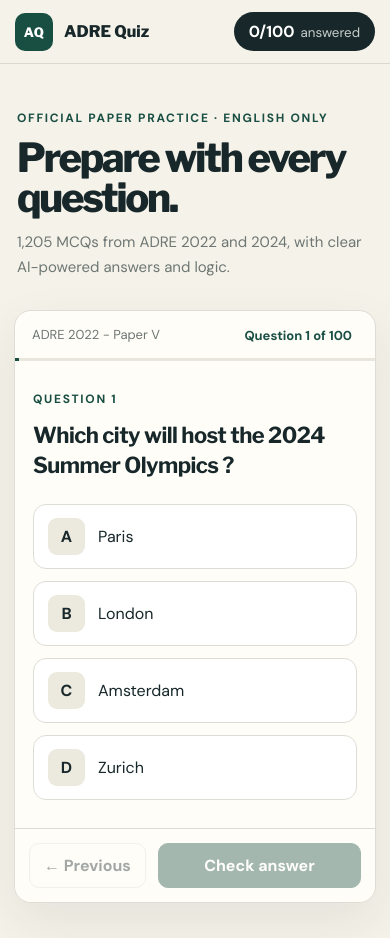
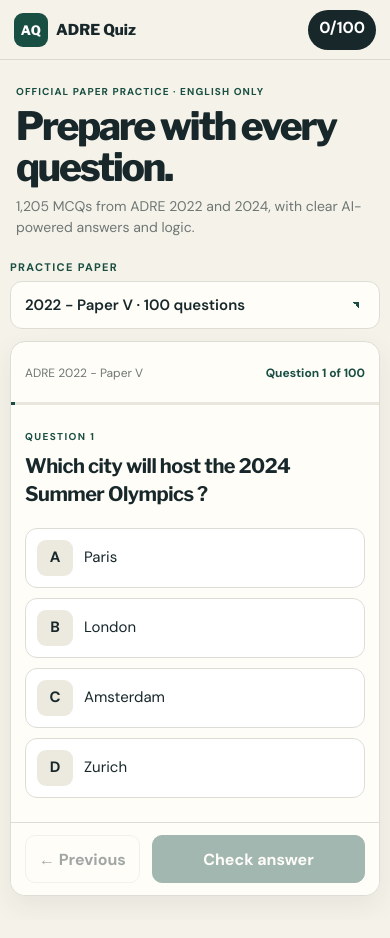
Before and after one commit to Ninjaboy249/ADRE-QUIZ-BY-SR, a website: page public/index.html in a window 390 px wide. Drawn offline with nearby package versions, Linux system fonts and the light colour scheme.

Commit message:
Improve mobile quiz UI

```diff
--- a/public/app.js
+++ b/public/app.js
@@ -17,6 +17,7 @@ function render() {
     <header class="topbar"><a class="brand" href="#top"><span class="brand-mark">AQ</span><span>ADRE Quiz</span></a><button class="score-pill" data-action="navigator"><span>${answered}/${set.length}</span><small>answered</small></button></header>
     <section class="hero" id="top"><div><p class="eyebrow">Official paper practice · English only</p><h1>Prepare with every question.</h1><p class="hero-copy">1,205 MCQs from ADRE 2022 and 2024, with clear AI-powered answers and logic.</p></div><div class="hero-stat"><strong>10</strong><span>complete papers</span></div></section>
     <section class="workspace">
+      <div class="mobile-paper-picker"><label for="paper-select">Practice paper</label><select id="paper-select">${state.papers.map((paper) => `<option value="${paper.id}" ${paper.id === state.paperId ? "selected" : ""}>${escapeHtml(paper.title.replace("ADRE ", ""))} · ${paper.count} questions</option>`).join("")}</select></div>
       <aside class="sidebar"><p class="section-label">Choose a paper</p><div class="paper-list">${state.papers.map((paper) => `<button class="paper ${paper.id === state.paperId ? "active" : ""}" data-paper="${paper.id}"><span>${escapeHtml(paper.title.replace("ADRE ", ""))}</span><small>${paper.count} questions</small></button>`).join("")}</div><div class="mini-score"><span>Current score</span><strong>${correct}<small> / ${answered}</small></strong></div></aside>
       <article class="quiz-card"><div class="quiz-meta"><span>${escapeHtml(question.paper)}</span><button data-action="navigator">Question ${state.index + 1} of ${set.length}</button></div><div class="progress"><span style="width:${((state.index + 1) / set.length) * 100}%"></span></div>
         <div class="question-area"><p class="question-number">Question ${question.number}</p><h2>${escapeHtml(question.question)}</h2><div class="options">${question.options.map((option, index) => {
@@ -51,6 +52,15 @@ app.addEventListener("click", (event) => {
   if (action === "check") check(); else if (action === "previous") go(state.index - 1); else if (action === "next") go(state.index + 1); else if (action === "navigator") { state.navigator = true; render(); } else if (action === "close") { state.navigator = false; render(); }
 });
 
+app.addEventListener("change", (event) => {
+  if (event.target.id !== "paper-select") return;
+  state.paperId = event.target.value;
+  state.index = 0;
+  state.selected = state.results[currentSet()[0].id]?.selected ?? null;
+  state.error = "";
+  render();
+});
+
 fetch("/data/questions.json").then((response) => response.json()).then((questions) => {
   state.questions = questions;
   const map = new Map(); questions.forEach((question) => map.set(question.paperId, { id: question.paperId, title: question.paper, count: (map.get(question.paperId)?.count || 0) + 1 }));
--- a/public/styles.css
+++ b/public/styles.css
@@ -4,6 +4,7 @@
 * { box-sizing:border-box; }
 html { scroll-behavior:smooth; }
 body { margin:0; color:var(--ink); background:var(--paper); font-family:"DM Sans",sans-serif; }
+body { -webkit-tap-highlight-color:transparent; overflow-x:hidden; }
 .loading-page { min-height:100vh; display:grid; place-items:center; color:var(--muted); font-weight:600; }
 button { font:inherit; }
 button:focus-visible, a:focus-visible { outline:3px solid #d4b43c; outline-offset:3px; }
@@ -20,6 +21,7 @@ button:focus-visible, a:focus-visible { outline:3px solid #d4b43c; outline-offse
 .hero-stat { min-width:150px; border-left:1px solid #c8c8bf; padding-left:25px; display:flex; flex-direction:column; }
 .hero-stat strong { font:800 42px/1 "Libre Franklin",sans-serif; }.hero-stat span { margin-top:6px; color:var(--muted); }
 .workspace { max-width:1240px; margin:0 auto; padding:0 24px 72px; display:grid; grid-template-columns:245px minmax(0,1fr); gap:24px; align-items:start; }
+.mobile-paper-picker { display:none; }
 .sidebar { position:sticky; top:20px; }
 .section-label { margin:0 0 12px; }
 .paper-list { display:grid; gap:5px; }
@@ -50,5 +52,50 @@ button:focus-visible, a:focus-visible { outline:3px solid #d4b43c; outline-offse
 .navigator { width:min(720px,100%); max-height:82vh; overflow:auto; background:var(--card); border-radius:20px; padding:26px; box-shadow:0 30px 100px #07141155; }
 .navigator-head { display:flex; justify-content:space-between; align-items:start; }.navigator-head h2 { margin:0; font:700 22px "Libre Franklin",sans-serif; }.navigator-head button { border:0; background:#ebe8df; border-radius:50%; width:36px; height:36px; font-size:25px; cursor:pointer; }
 .question-grid { margin-top:24px; display:grid; grid-template-columns:repeat(10,1fr); gap:7px; }.question-grid button { aspect-ratio:1; border:1px solid var(--line); background:#fff; border-radius:8px; cursor:pointer; color:var(--muted); }.question-grid button.done { background:#dce9c9; color:var(--green); border-color:#b6ca95; }.question-grid button.current { color:#fff; background:var(--green); border-color:var(--green); }
-@media (max-width:800px) { .hero { padding-top:42px; }.hero-stat,.sidebar { display:none; }.workspace { grid-template-columns:1fr; padding-inline:14px; }.options { grid-template-columns:1fr; }.question-grid { grid-template-columns:repeat(6,1fr); } }
-@media (max-width:520px) { .topbar { height:64px; padding:0 15px; }.hero { padding:34px 17px 30px; }.hero h1 { font-size:40px; }.hero-copy { font-size:15px; }.workspace { padding-bottom:35px; }.quiz-card { border-radius:17px; }.quiz-meta { padding:15px 17px 13px; }.quiz-meta span { max-width:52%; }.question-area { padding:30px 18px 28px; }.question-area h2 { font-size:22px; margin-bottom:24px; }.option { min-height:62px; }.quiz-actions { padding:14px; position:sticky; bottom:0; background:rgba(255,253,248,.95); }.quiz-actions button { padding:11px 14px; }.primary { min-width:0; flex:1; }.navigator { padding:21px 16px; }.question-grid { grid-template-columns:repeat(5,1fr); } }
+@media (max-width:800px) {
+  .topbar { position:sticky; top:0; z-index:10; background:rgba(245,242,233,.94); backdrop-filter:blur(12px); }
+  .hero { padding-top:38px; }
+  .hero-stat,.sidebar { display:none; }
+  .workspace { grid-template-columns:1fr; padding-inline:14px; gap:12px; }
+  .mobile-paper-picker { display:grid; gap:7px; }
+  .mobile-paper-picker label { color:var(--green); text-transform:uppercase; letter-spacing:.12em; font-size:11px; font-weight:700; }
+  .mobile-paper-picker select { width:100%; min-height:48px; appearance:none; border:1px solid var(--line); border-radius:12px; padding:0 44px 0 14px; color:var(--ink); background:var(--card) linear-gradient(45deg,transparent 50%,var(--green) 50%) calc(100% - 20px) 20px/6px 6px no-repeat; font:600 15px "DM Sans",sans-serif; }
+  .options { grid-template-columns:1fr; }
+  .option { touch-action:manipulation; }
+  .question-grid { grid-template-columns:repeat(6,1fr); }
+}
+@media (max-width:520px) {
+  .topbar { height:60px; padding:0 14px; }
+  .brand { gap:8px; font-size:15px; }
+  .brand-mark { width:34px; height:34px; border-radius:9px; }
+  .score-pill { min-height:40px; padding:7px 11px; }
+  .score-pill small { display:none; }
+  .hero { padding:25px 16px 22px; }
+  .eyebrow { margin:0 0 8px; font-size:10px; letter-spacing:.11em; }
+  .hero h1 { margin:0 0 9px; font-size:clamp(32px,10vw,40px); line-height:1.04; }
+  .hero-copy { font-size:14px; line-height:1.5; }
+  .workspace { padding-inline:10px; padding-bottom:24px; }
+  .quiz-card { border-radius:15px; box-shadow:0 10px 28px rgba(28,43,38,.07); }
+  .quiz-meta { min-height:50px; padding:13px 14px 11px; align-items:center; gap:10px; font-size:12px; }
+  .quiz-meta span { max-width:55%; overflow:hidden; text-overflow:ellipsis; white-space:nowrap; }
+  .quiz-meta button { min-height:36px; padding:0; }
+  .question-area { padding:25px 14px 24px; }
+  .question-number { margin-bottom:10px; font-size:10px; }
+  .question-area h2 { font-size:20px; line-height:1.38; margin-bottom:20px; }
+  .options { gap:10px; }
+  .option { min-height:60px; padding:11px 42px 11px 11px; gap:11px; border-radius:12px; font-size:15px; }
+  .option.selected { padding:10px 41px 10px 10px; }
+  .letter { flex-basis:36px; width:36px; height:36px; }
+  .state-icon { right:14px; }
+  .explanation { margin-top:22px; padding:18px 16px; }
+  .logic { grid-template-columns:1fr; gap:6px; }
+  .quiz-actions { z-index:5; padding:12px 14px calc(12px + env(safe-area-inset-bottom)); position:sticky; bottom:0; background:rgba(255,253,248,.96); backdrop-filter:blur(10px); }
+  .quiz-actions button { min-height:48px; padding:10px 13px; }
+  .primary { min-width:0; flex:1; }
+  .modal-backdrop { padding:0; align-items:end; }
+  .navigator { width:100%; max-height:85dvh; border-radius:20px 20px 0 0; padding:22px 16px calc(20px + env(safe-area-inset-bottom)); }
+  .navigator-head button { width:44px; height:44px; }
+  .question-grid { grid-template-columns:repeat(5,1fr); gap:8px; }
+  .question-grid button { min-height:44px; }
+}
+@media (hover:none) { .option:hover:not(:disabled) { transform:none; } }
```
